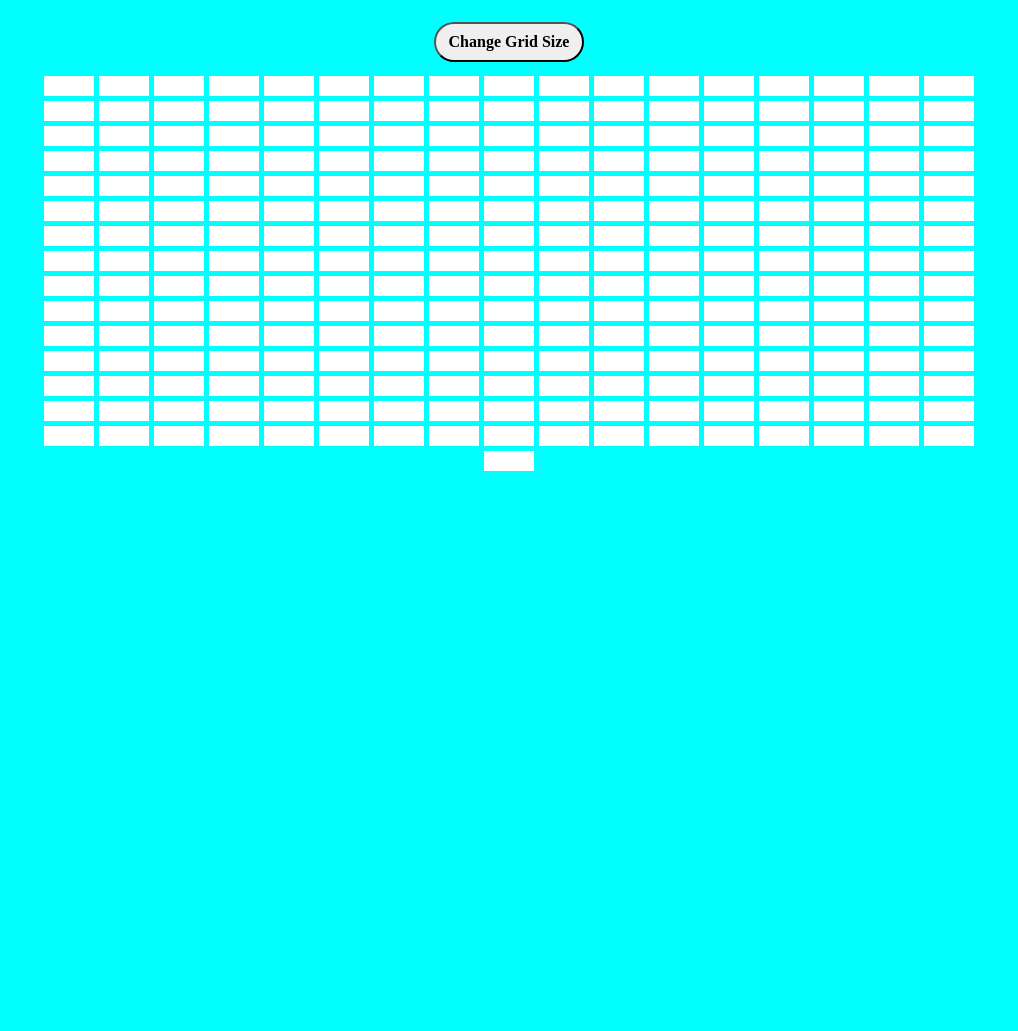
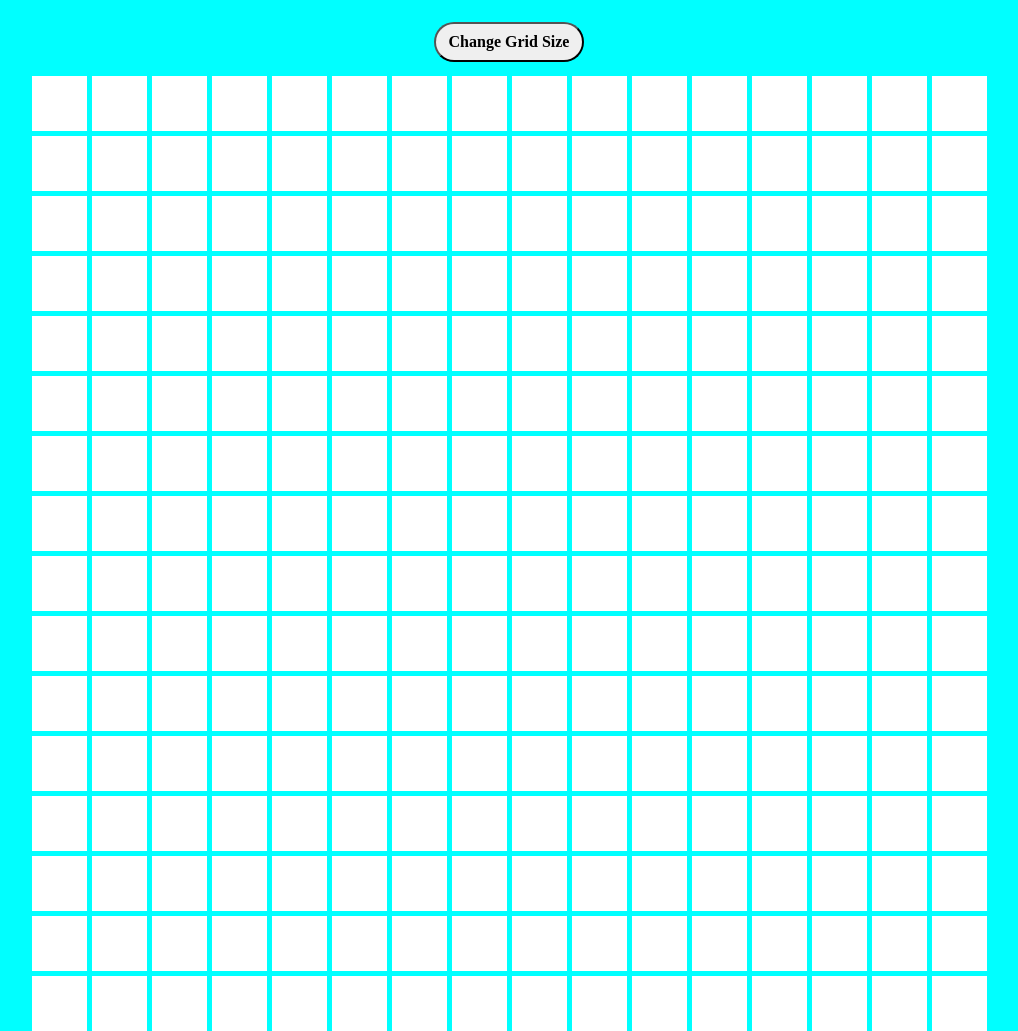
Before and after one commit to brianpocasangre/Etch-a-sketch, a plain HTML site: page index.html in a window 1280 px wide. Shown: the whole page, without its empty margins (131-1149 px from the left). Before the commit the page ends 808 px from the top, so only its background shows below. Drawn offline with Linux system fonts and the light colour scheme.

Commit message:
add flex basis with javascript to get new grid accurate

```diff
--- a/assets/css/styles.css
+++ b/assets/css/styles.css
@@ -27,6 +27,4 @@ html {
 .grid {
   background: #ffffff;
   background-color: #ffffff;
-  height: 20px;
-  flex-basis: 50px;
 }
--- a/scripts/scripts.js
+++ b/scripts/scripts.js
@@ -13,6 +13,11 @@ function createDivs(n) {
     }
   }
   const divs = Array.from(document.querySelectorAll('.grid'));
+  let flex = 960 / n - 5;
+  divs.forEach(div => {
+    div.style.flexBasis = `${flex}px`;
+    div.style.height = `${flex}px`;
+  });
   divs.forEach(div => {
     div.addEventListener('mouseover', () => {
       div.style.background = 'black';
```
